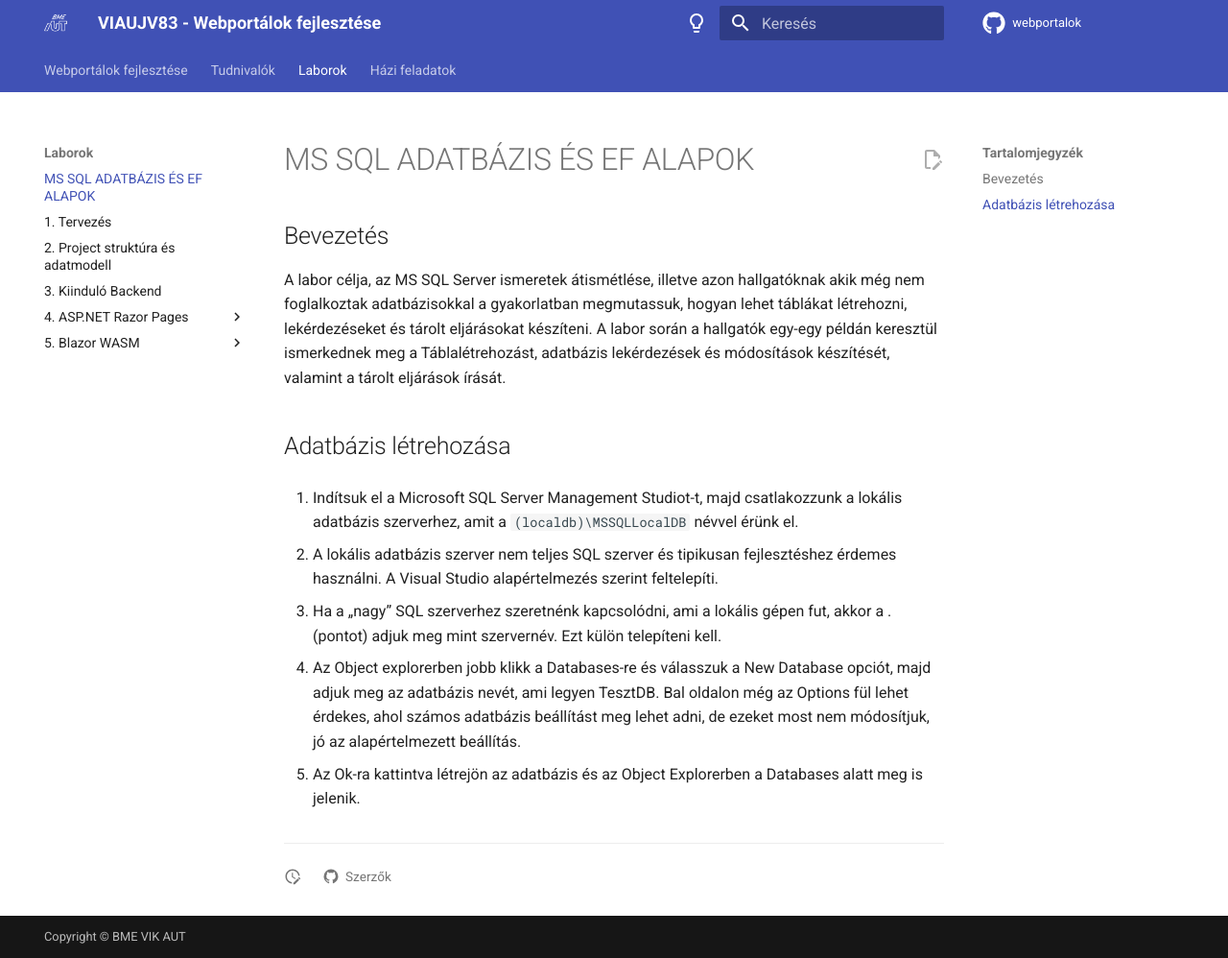
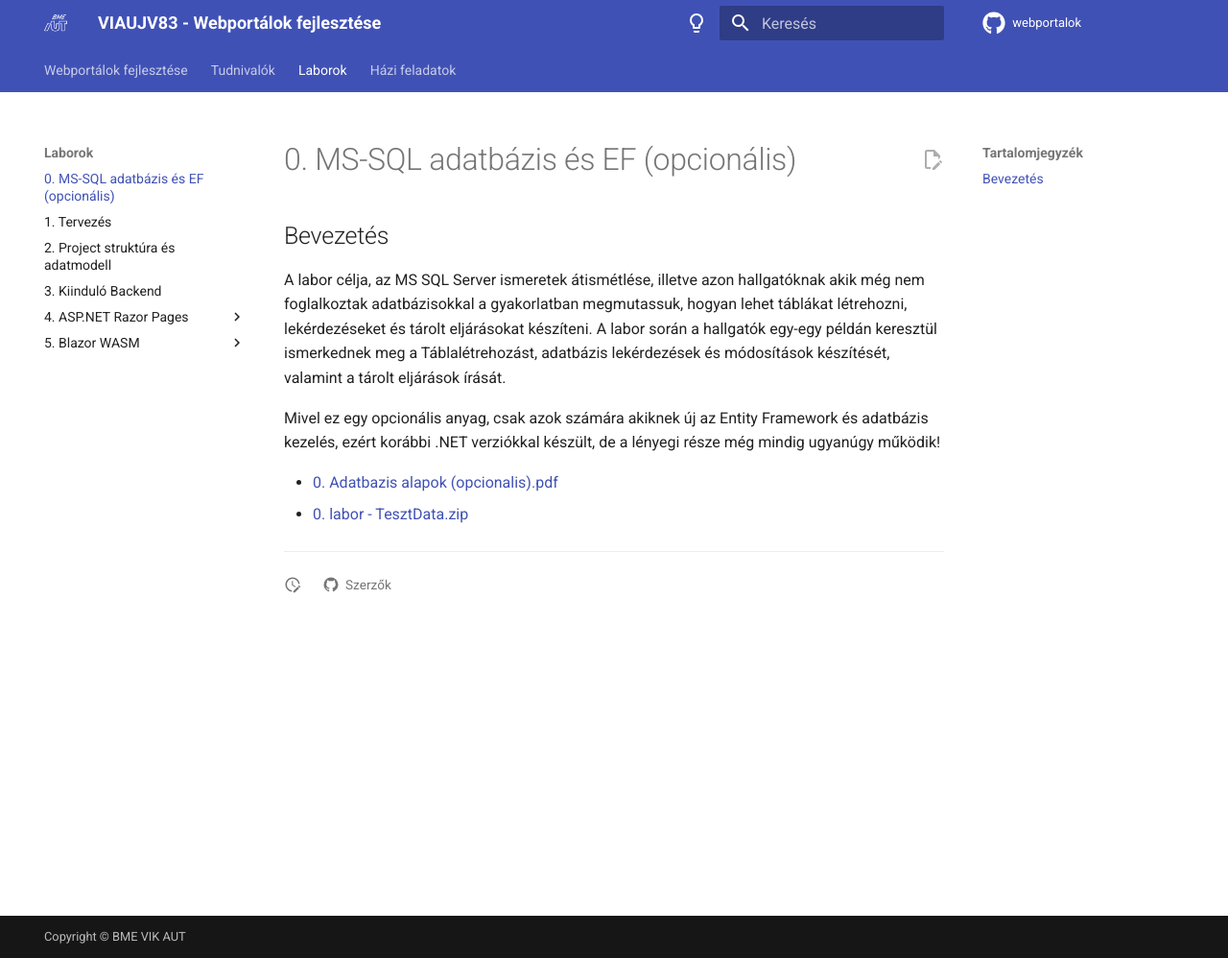
Before and after one commit to webportalok/webportalok, an MkDocs documentation site: the page built from docs/seminar/0 - Adatbazis alapok/index.md, in a window 1280 px wide and 998 px high. Shown: the whole window at 96% size. Built offline with MkDocs 1.6.1 and Material for MkDocs 9.7.7, drawn with Linux system fonts in a browser that asks for light colours; comment, search, counter and statistics services are not loaded.

Commit message:
EF and DB

```diff
--- a/docs/seminar/0 - Adatbazis alapok/index.md
+++ b/docs/seminar/0 - Adatbazis alapok/index.md
@@ -1,17 +1,11 @@
-# MS SQL ADATBÁZIS ÉS EF ALAPOK
+# 0. MS-SQL adatbázis és EF (opcionális)
 
 ## Bevezetés
 
 A labor célja, az MS SQL Server ismeretek átismétlése, illetve azon hallgatóknak akik még nem foglalkoztak adatbázisokkal a gyakorlatban megmutassuk, hogyan lehet táblákat létrehozni, lekérdezéseket és tárolt eljárásokat készíteni.
 A labor során a hallgatók egy-egy példán keresztül ismerkednek meg a Táblalétrehozást, adatbázis lekérdezések és módosítások készítését, valamint a tárolt eljárások írását.
 
-## Adatbázis létrehozása
+Mivel ez egy opcionális anyag, csak azok számára akiknek új az Entity Framework és adatbázis kezelés, ezért korábbi .NET verziókkal készült, de a lényegi része még mindig ugyanúgy működik!
 
-1. Indítsuk el a Microsoft SQL Server Management Studiot-t, majd csatlakozzunk a lokális adatbázis szerverhez, amit a `(localdb)\MSSQLLocalDB` névvel érünk el.
-
-- A lokális adatbázis szerver nem teljes SQL szerver és tipikusan fejlesztéshez érdemes használni. A Visual Studio alapértelmezés szerint feltelepíti.
-- Ha a „nagy” SQL szerverhez szeretnénk kapcsolódni, ami a lokális gépen fut, akkor a . (pontot) adjuk meg mint szervernév. Ezt külön telepíteni kell.
-
-1. Az Object explorerben jobb klikk a Databases-re és válasszuk a New Database opciót, majd adjuk meg az adatbázis nevét, ami legyen TesztDB. Bal oldalon még az Options fül lehet érdekes, ahol számos adatbázis beállítást meg lehet adni, de ezeket most nem módosítjuk, jó az alapértelmezett beállítás.
-
-1. Az Ok-ra kattintva létrejön az adatbázis és az Object Explorerben a Databases alatt meg is jelenik.
+- [0. Adatbazis alapok (opcionalis).pdf](./images/0. Adatbazis alapok (opcionalis).pdf)
+- [0. labor - TesztData.zip](./images/0.%20labor%20-%20TesztData.zip)
```
Also changed, not shown: 1 other file.
